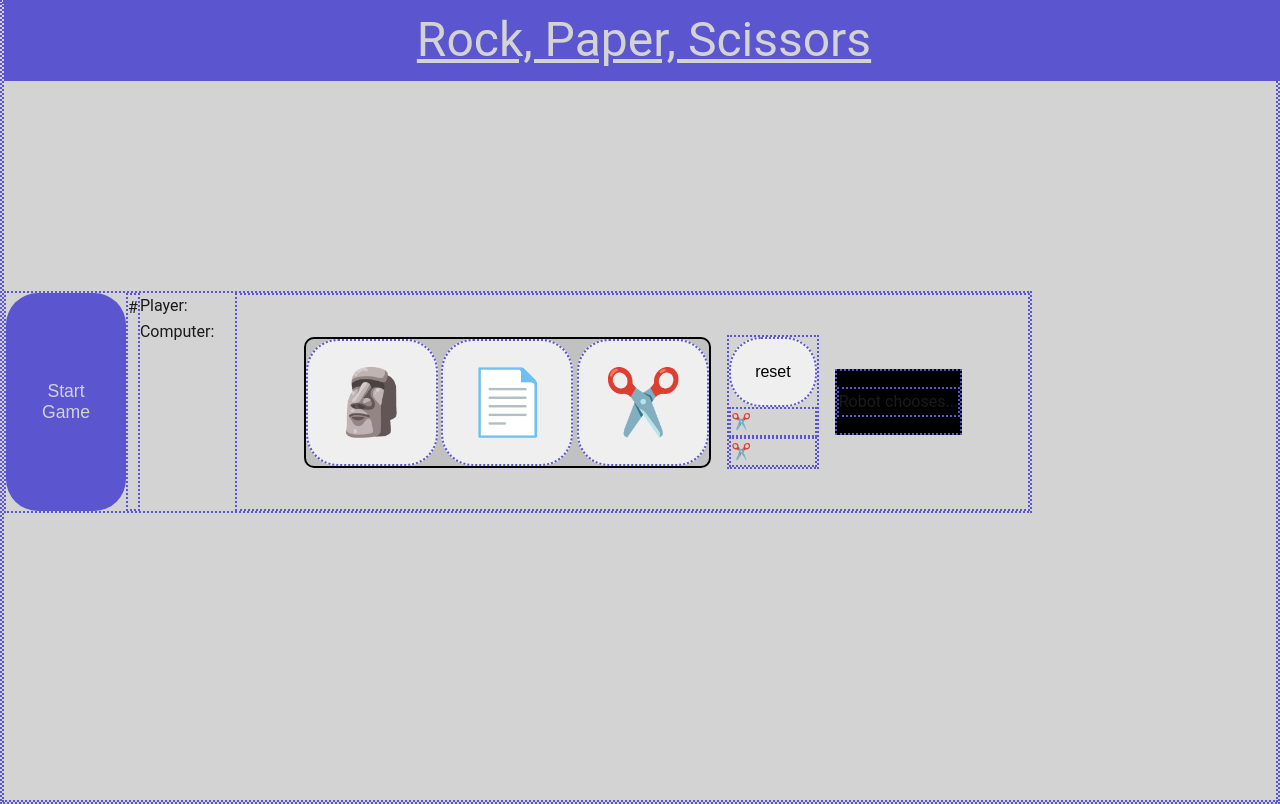
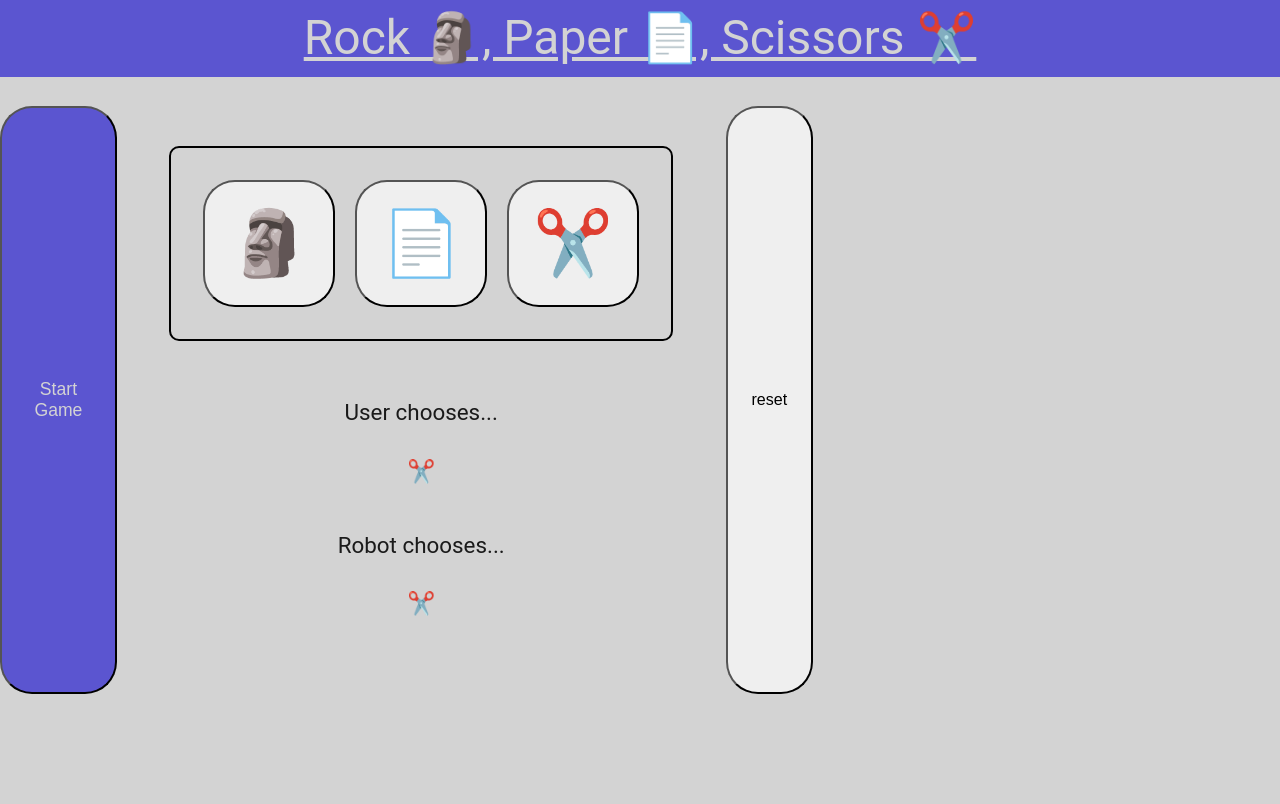
Before and after one commit to smithniels/RPS_Odin, a plain HTML site: page index.html in a window 1280 px wide. Both pictures are taken after a click on the button "✂️". Drawn offline with Linux system fonts and the light colour scheme.

Commit message:
Making Money moves: user/robo selection

```diff
--- a/index.html
+++ b/index.html
@@ -14,33 +14,37 @@ git push
     <script src="./script.js"></script>
     <title>Rock, Paper, & Scissors</title>
 </head>
-<!-- <header>R vs P vs S</header> -->
-<!-- 🗿📄✂️ -->
-<header>Rock, Paper, Scissors</header>
+<header>Rock 🗿, Paper 📄, Scissors ✂️</header>
 
 <body>
     <div class='container'>
         <Button class="start" onClick="startGame()"> Start Game </Button>
 
-
-        <div id="scoreboard">#</div>
+        <!-- <div id="scoreboard">#</div>
         Player:
-        Computer:
+        Computer: -->
         <div class="menu gamebackground">
             <div class="buttonBox">
                 <Button onclick="rock()" id="rock">🗿</Button>
                 <Button onclick="paper()" id="paper">📄</Button>
-                <Button onclick="scissor()" id="scissor">✂️</Button>
+                <Button onclick="scissors()" id="scissors">✂️</Button>
             </div>
             <div class="lower">
-                <button onClick="reset()" class="reset">reset</button>
-                <div id="selector">#</div>
-                <div id="robot">#</div>
+            </div>
+            <div class="userMoves">
+                <p> User chooses...</p>
+                <div id="selector"></div>
+
             </div>
             <div class="roboMoves">
                 <p>Robot chooses...</p>
+                <div id="robot"></div>
             </div>
+
+            <div class="result"></div>
+            <div id="result-display"></div>
         </div>
+        <button onClick="reset()" class="reset">reset</button>
     </div>
     </div>
 
--- a/script.js
+++ b/script.js
@@ -15,26 +15,22 @@ let user = "";
 let target = "";
 let computer = ""; // the robot's choice as a word: "rock" / "paper" / "scissors"
 let gameText = "";
+let userScore = 0;
+let roboScore = 0;
+let result = "";
+
+// This was causing errors idk why.... declaring with double paran stopped the problem
+// let result = document.querySelector(".result");
 
 // Start game
 function startGame() {
   console.log("game begun");
-
-  // "Choose a move"
+  // Display message "Choose a move"
 }
 
 //Selector screen
-
+console.log(result);
 // User Chooses: 🗿📄✂️
-function rock() {
-  const selector = document.querySelector("#selector");
-  user = "rock";
-  console.log("human choses: rock");
-  selector.textContent = "🗿";
-  getComputerChoice();
-  console.log("robot chooses: " + computer);
-  decide();
-}
 
 function paper() {
   const selector = document.querySelector("#selector");
@@ -44,9 +40,22 @@ function paper() {
   getComputerChoice();
   console.log("robot chooses: " + computer);
   decide();
+  console.log(result);
 }
 
-function scissor() {
+function rock() {
+  const selector = document.querySelector("#selector");
+  user = "rock";
+  console.log("human choses: rock");
+  selector.textContent = "🗿";
+  getComputerChoice();
+  console.log("robot chooses: " + computer);
+  decide();
+  console.log(result);
+}
+// Scissors is a lil broken IDK why
+function scissors() {
+  console.log(result);
   const selector = document.querySelector("#selector");
   user = "scissors";
   console.log("human choses: scissors");
@@ -54,6 +63,7 @@ function scissor() {
   getComputerChoice();
   console.log("robot chooses: " + computer);
   decide();
+  console.log(result);
 }
 
 // A function to select the user's choice RPS
@@ -74,15 +84,15 @@ function getRandomInt(i) {
   return Math.floor(Math.random() * i);
 }
 function getComputerChoice() {
-  // Roll a new number on every call (this was the original bug)
-  const roll = getRandomInt(3);
+  // Roll a new number on every call
+  const roll = getRandomInt(3); // selects a random number 0, 1, 2
   const choices = ["rock", "paper", "scissors"];
-  const emojis = ["🗿", "📄", "✂️"];
+  const emojis = ["🗿", "📄", "✂️"]; // 0, 1, 2
   computer = choices[roll];
 
   // Look up the display element here so it works even if the script
   // loads before the HTML does
-  const robotDisplay = document.querySelector("#robot");
+  let robotDisplay = document.querySelector("#robot");
   robotDisplay.textContent = emojis[roll];
   return computer;
 }
@@ -92,40 +102,67 @@ function getComputerChoice() {
 // A function to compare the two and determine a winner
 function decide() {
   // if computer === "scissors"  // robot chooses scissor and human chose paper then robot win
-
   if (computer === "scissors" && user === "paper") {
     console.log("robot wins");
+    result.textContent = "robot wins";
+    roboScore++;
   } else if (computer === "scissors" && user === "rock") {
     console.log("user wins");
-  } else if (computer === "scissors" && user === "scissor") {
+    result.textContent = "user wins";
+    userScore++;
+  } else if (computer === "scissors" && user === "scissors") {
     console.log("that's a tie");
+    result.textContent = "that's a tie, folks";
   } else if (computer === "paper" && user === "paper") {
     console.log("that's a tie!");
+    result.textContent = "that's a tie";
   } else if (computer === "paper" && user === "rock") {
     console.log("robot wins");
-  } else if (computer === "paper" && user === "scissor") {
+    result.textContent = "robot wins";
+    roboScore++;
+  } else if (computer === "paper" && user === "scissors") {
     console.log("user wins");
+    result.textContent = "user wins";
+    userScore++;
   } else if (computer === "rock" && user === "paper") {
     console.log("user wins");
+    userScore++;
+    result.textContent = "user wins";
   } else if (computer === "rock" && user === "rock") {
     console.log("that's a tie!");
-  } else if (computer === "rock" && user === "scissor") {
+    result.textContent = "that's a tie, folks";
+  } else if (computer === "rock" && user === "scissors") {
     console.log("robot wins");
+    result.textContent = "robot wins";
+    roboScore++;
   }
+  console.log("user: " + userScore);
+  console.log("robo: " + roboScore);
 }
+const resultDisplay = document.getElementById("result-display");
+console.log(resultDisplay);
+// function decide() {
+//   if (result) {
+//     result.textContent = "robot wins";
+//   } else {
+//     console.error("Element 'result-display' not found in the DOM.");
+//   }
+// }
 
 // SCORE BOARD (White box with 2 rows one for player + 1 for roboto)
-// score player =0
+// score player = 0
 // score Computer = 0
 
 // a function to reset
 function reset() {
   const selector = document.querySelector("#selector");
   const robotDisplay = document.querySelector("#robot");
-  selector.textContent = "#";
-  robotDisplay.textContent = "#";
+  selector.textContent = "";
+  robotDisplay.textContent = "";
   computer = "";
   user = "";
+  userScore = 0;
+  roboScore = 0;
   // restart Game
-  console.log("reset");
+  console.log("game reset");
 }
--- a/style.css
+++ b/style.css
@@ -10,7 +10,6 @@
 *::before,
 *::after {
   box-sizing: border-box;
-  border: var(--accent) 2px dotted;
 }
 
 Body {
@@ -43,7 +42,6 @@ Button {
   align-items: center;
 }
 Button.start {
-  /* padding: .5rem .5rem; */
   background-color: var(--accent);
   color: var(--grey);
   font-size: 1.1rem;
@@ -63,19 +61,20 @@ button:focus-visible {
 }
 
 .buttonBox {
-  /* display: flex;
-  flex-direction: row;*/
+  display: flex;
+  flex-direction: row;
   gap: 20px;
   flex-basis: (100%);
   border: 2px solid black;
+  padding: 2rem;
   border-radius: 10px;
-  background-color: #c1c1c1;
+  /* background-color: #c1c1c1; */
 }
 
 .menu {
   display: flex;
   justify-content: center;
-  flex-direction: row;
+  flex-direction: column;
   align-items: center;
   gap: 1rem;
   width: 100%;
@@ -106,5 +105,14 @@ header {
 
 .roboMoves {
   display: flex;
-  background-color: black;
+  align-items: center;
+  font-size: 1.4rem;
+  flex-direction: column;
 }
+
+.userMoves {
+  display: flex;
+  align-items: center;
+  font-size: 1.4rem;
+  flex-direction: column;
+}
```
